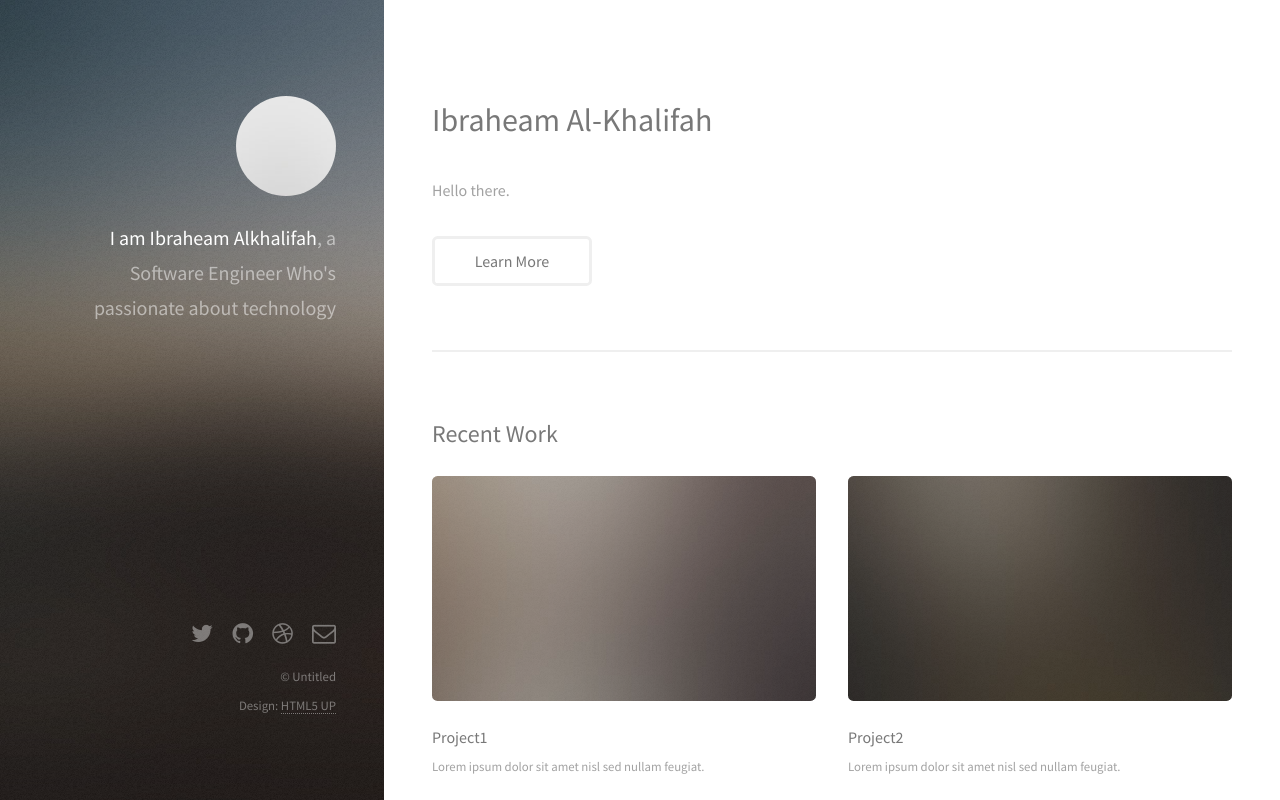
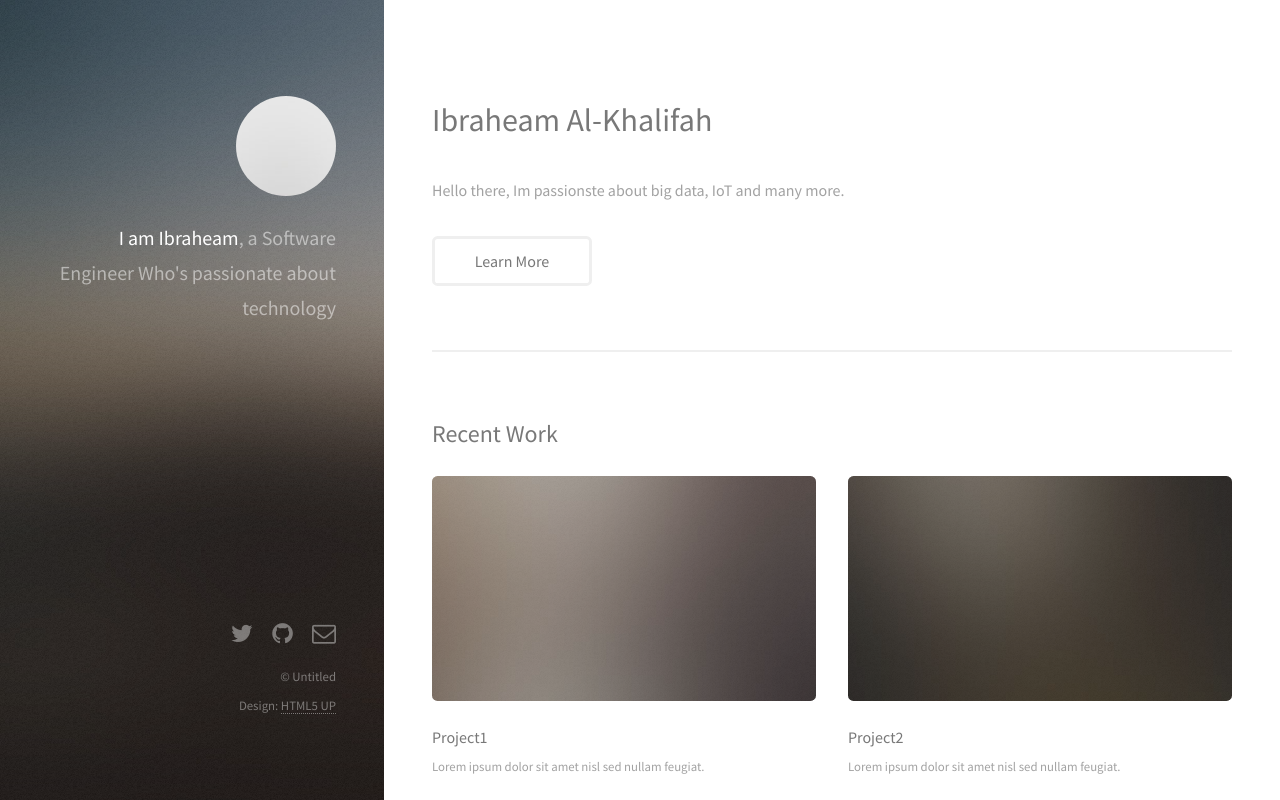
Before and after one commit to iHeeMo/iHeeMo.github.io, a plain HTML site: page index.html in a window 1280 px wide. Shown: the top 800 px of the page. Drawn offline with Linux system fonts and the light colour scheme.

Commit message:
added some content about me

```diff
--- a/index.html
+++ b/index.html
@@ -1,12 +1,8 @@
 <!DOCTYPE HTML>
-<!--
-	Strata by HTML5 UP
-	html5up.net | @n33co
-	Free for personal and commercial use under the CCA 3.0 license (html5up.net/license)
--->
+
 <html>
 	<head>
-		<title>Ibraheam's personal page</title>
+		<title>Ibraheam's personal pageu</title>
 		<meta charset="utf-8" />
 		<meta name="viewport" content="width=device-width, initial-scale=1" />
 		<!--[if lte IE 8]><script src="assets/js/ie/html5shiv.js"></script><![endif]-->
@@ -18,7 +14,7 @@
 		<!-- Header -->
 			<header id="header">
 				<a href="#" class="image avatar"><img src="images/avatar.jpg" alt="" /></a>
-				<h1><strong>I am Ibraheam Alkhalifah</strong>, a Software Engineer<br />
+				<h1><strong>I am Ibraheam</strong>, a Software Engineer<br />
 				Who's passionate about technology<br />
 			</header>
 
@@ -30,7 +26,7 @@
 						<header class="major">
 							<h2>Ibraheam Al-Khalifah</h2>
 						</header>
-						<p>Hello there.</p>
+						<p>Hello there, Im passionste about big data, IoT and many more.</p>
 						<ul class="actions">
 							<li><a href="#" class="button">Learn More</a></li>
 						</ul>
@@ -107,7 +103,7 @@
 									</li>
 									<li>
 										<h3 class="icon fa-envelope-o"><span class="label">Email</span></h3>
-										<a href="#">ibrahim-alkhalifah@outlook.com</a>
+										<a href="#">iheemoo@gmail.com</a>
 									</li>
 								</ul>
 							</div>
@@ -439,10 +435,10 @@ print 'It took ' + i + ' iterations to sort the deck.';</code></pre>
 		<!-- Footer -->
 			<footer id="footer">
 				<ul class="icons">
-					<li><a href="#" class="icon fa-twitter"><span class="label">Twitter</span></a></li>
-					<li><a href="#" class="icon fa-github"><span class="label">Github</span></a></li>
-					<li><a href="#" class="icon fa-dribbble"><span class="label">Dribbble</span></a></li>
-					<li><a href="#" class="icon fa-envelope-o"><span class="label">Email</span></a></li>
+					<li><a href="https://twitter.com/iHeeMo" class="icon fa-twitter"><span class="label">Twitter</span></a></li>
+					<li><a href="https://github.com/iHeeMo" class="icon fa-github"><span class="label">Github</span></a></li>
+					<!--<li><a href="#" class="icon fa-dribbble"><span class="label">Dribbble</span></a></li> -->
+					<li><a href="iheemoo@gmail.com" class="icon fa-envelope-o"><span class="label">Email</span></a></li>
 				</ul>
 				<ul class="copyright">
 					<li>&copy; Untitled</li><li>Design: <a href="http://html5up.net">HTML5 UP</a></li>
```
